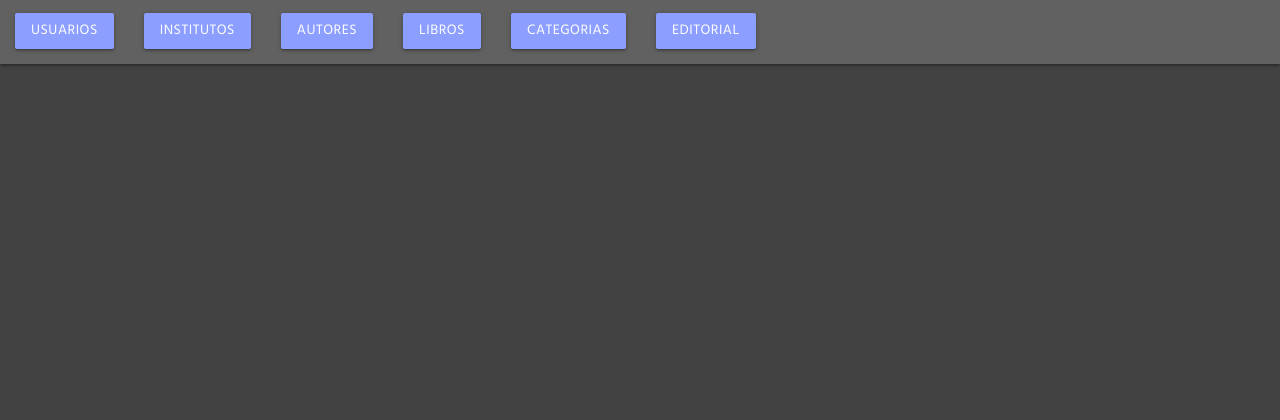
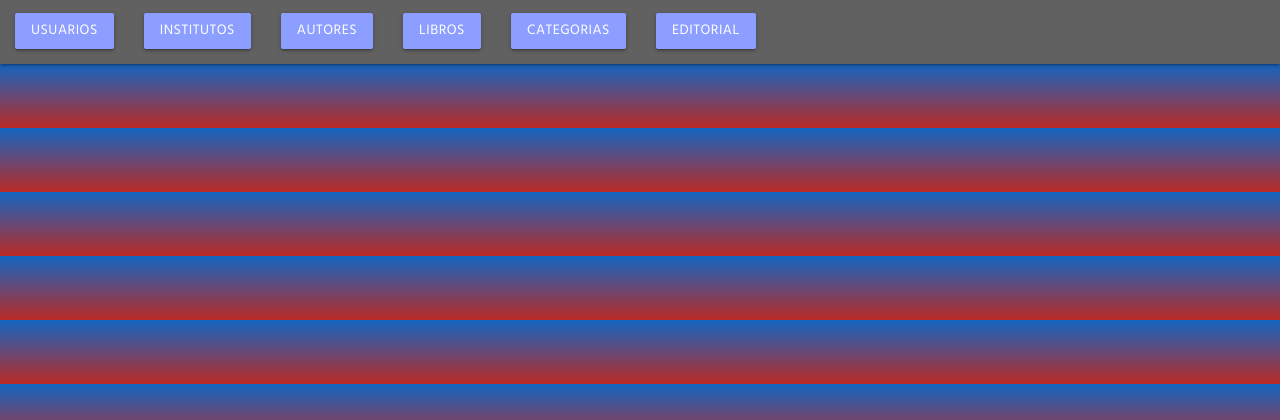
Before and after one commit to sergiopz/Biblioteca, a CodeIgniter app: page /biblioteca/index.php/categorias/ModificarCategoria in a window 1280 px wide. Shown: the top 420 px of the page. Run offline with CodeIgniter, Linux system fonts and the light colour scheme; data that the repository does not hold is empty; some libraries are stand-ins or nearby versions.

Commit message:
gradiente
css

```diff
--- a/application/views/footer.php
+++ b/application/views/footer.php
@@ -1,6 +1,6 @@
     <!--Pie de pagina-->
 
-    <footer class = "page-footer #616161 grey darken-1 z-depth-1">
+    <footer class = "page-footer #616161 grey darken-2 z-depth-1">
             <div class = "row">
                <div class = "col s12 m6 l6">
                   <h5 class = "pie">Panel de Administración</h5>
--- a/application/views/header.php
+++ b/application/views/header.php
@@ -83,7 +83,7 @@
     <meta http-equiv="X-UA-Compatible" content="ie=edge">
     <title>Administracion</title>
 </head>
-<body class="#424242 grey darken-3">
+<body class="gradiente">
 
   <nav>
     <div class="nav-wrapper #616161 grey darken-2">
--- a/css/estiloMaterialize.css
+++ b/css/estiloMaterialize.css
@@ -16,7 +16,8 @@ a.btn{
 }
 
 .gradiente{
-  background-color: linear-gradient(to right, rgb(231, 46, 46) , rgb(40, 5, 167));
+  background: linear-gradient(to top, #b92b27, #1565c0);
+  background: -webkit-linear-gradient(to top, #b92b27, #1565c0);
 }
 
 input[type="submit"]{
```
